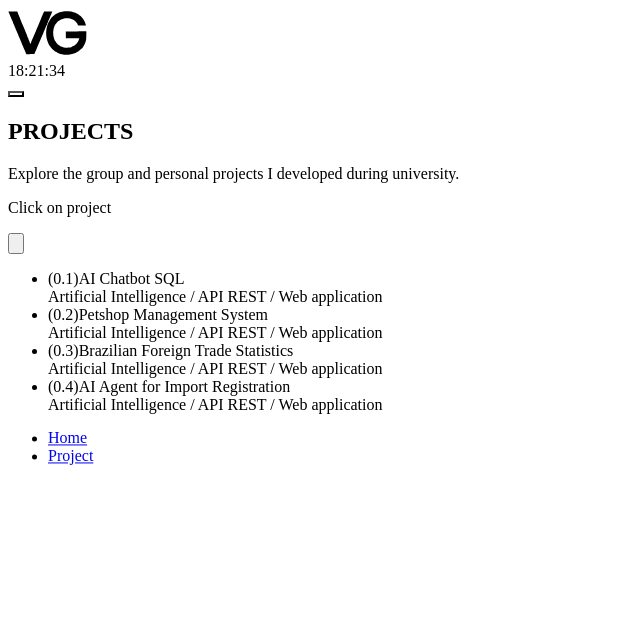
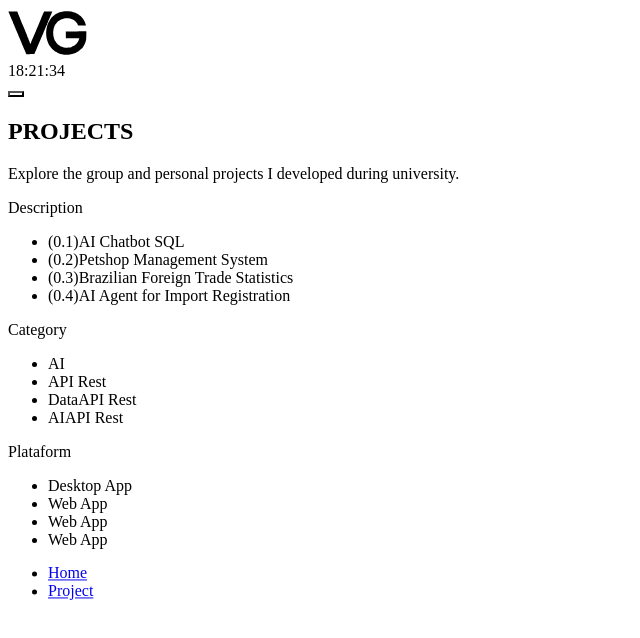
Before and after one commit to victorrgodoy/victorgodoy.dev, a React (Vite) app: page /project in a window 1280 px wide. Shown: the top 638 px of the page, without its empty margins (0-640 px from the left). Built offline with nearby package versions, Linux system fonts and the light colour scheme; the HTML template or start-up script is replaced by a standard one.

Commit message:
feat:implement my projects

```diff
--- a/src/App.tsx
+++ b/src/App.tsx
@@ -29,7 +29,7 @@ function App() {
                 <Route path="/project" element={<Project key="project" />} />
               </Routes>
             </main>
-             <Navbar />
+            <Navbar />
           </AnimatePresence>
           <Footer />
         </div>
--- a/src/components/layout/Footer.tsx
+++ b/src/components/layout/Footer.tsx
@@ -1,7 +1,6 @@
 function Footer() {
   return (
-    <footer className="mt-auto flex justify-between items-center text-xs text-[var(--color-text)]">
-    </footer>
+    <footer className="mt-auto flex justify-between items-center text-xs text-[var(--color-text)]"></footer>
   );
 }
 
--- a/src/pages/project/ProjectFeature.tsx
+++ b/src/pages/project/ProjectFeature.tsx
@@ -1,29 +1,57 @@
 import { motion } from "framer-motion";
 import { itemVariants } from "../../util/Motion";
-import FilterButton from "./components/FilterButton";
 import { projects } from "../../util/Info";
 
-function ProjectFeature(){
-    return(
-            <motion.div variants={itemVariants}>
-                <div className="flex justify-between text-[1.6vh] text-[var(--color-detail)] mb-[1vh]">
-                    <p>Click on project</p>
-                    <FilterButton/>
-                </div>
+function ProjectFeature() {
+  return (
+   <motion.div variants={itemVariants} className="grid grid-cols-[2fr_1fr_1fr] gap-x-[2vh]">
 
-                <ul className="flex flex-col gap-[2vh]">
+  <div className="col-span-1 flex flex-col gap-y-[2vh]">
+    <p className="text-[var(--color-detail)]">Description</p>
+    <ul className="flex flex-col gap-y-[1.5vh]">
       {projects.map((p, i) => (
-                        <li className="flex justify-between">
+        <li className="flex justify-between" key={p.id}>
           <div className="flex items-center gap-[1vh]">
-                            <span className="text-blue-300 text-[1.3vh]">(0.{i + 1})</span>
+            <span className="text-[var(--color-tag-category)] text-[1.3vh]">(0.{i + 1})</span>
             <span>{p.name}</span>
           </div>
-                        <span className="text-[1.5vh] text-[var(--color-detail)]">{p.type}</span>
         </li>
       ))}
     </ul>
+  </div>
+
+  {/* Coluna 2 - Category */}
+  <div className="flex flex-col gap-y-[2vh]">
+    <p className="text-[var(--color-detail)]">Category</p>
+    <ul className="flex flex-col gap-y-[1.5vh]">
+      {projects.map((p, i) => (
+        <li key={i} className="flex flex-wrap gap-[1.5vh]">
+          {p.type.category.map((c, idx) => (
+            <span
+              key={idx}
+              className={"text-[var(--color-tag-category)]"}
+            >
+              {c}
+            </span>
+          ))}
+        </li>
+      ))}
+    </ul>
+  </div>
+
+  {/* Coluna 3 se quiser adicionar outra info ou apenas espaço */}
+  <div className="flex flex-col gap-y-[2vh]">
+    <p className="text-[var(--color-detail)]">Plataform</p>
+    <ul className="flex flex-col gap-y-[1.5vh]">
+      {projects.map((p, i) => (
+        <li key={i} className="text-[var(--color-tag-category-2)]">
+          {p.type.platform}
+        </li>
+      ))}
+    </ul>
+  </div>
 </motion.div>
-    )
+  );
 }
 
 export default ProjectFeature;
--- a/src/styles/global.css
+++ b/src/styles/global.css
@@ -8,16 +8,22 @@
 }
 
 :root {
-  --color-background: #F2F2F2;
-  --color-text: #0A0A0A;
+  --color-background: #f2f2f2;
+  --color-text: #0a0a0a;
   --color-detail: #858585;
+
+  --color-tag-category: #0288db;
+  --color-tag-category-2: #03c00c;
   --font-primary: "Satoshi", sans-serif;
 }
 
 .dark {
   --color-background: #0a0a0a;
   --color-text: #f2f2f2;
-   --color-detail: #858585;
+  --color-detail: #858585;
+  --color-tag-category: #81a4f4;
+  --color-tag-category-2: #76d499;
+
   --font-primary: "Satoshi", sans-serif;
 }
 
--- a/src/util/Info.tsx
+++ b/src/util/Info.tsx
@@ -8,7 +8,10 @@ export const projects = [
     client: "Fatec",
     year: 2024,
     link: <a href="https://github.com/victorrgodoy/chat-bot-sql">Github</a>,
-    type: "Artificial Intelligence / API REST / Web application"
+    type: {
+      category: ["AI"],
+      platform: "Desktop App",
+    },
   },
   {
     id: 2,
@@ -18,8 +21,15 @@ export const projects = [
     stack: ["Typescript", "Express", "React", "Bootstrap", "Postgresql"],
     client: "Fatec",
     year: 2025,
-    link: <a href="https://github.com/victorrgodoy/poo-fatec/tree/main/atvv-pl-typescript">Github</a>,
-    type: "Artificial Intelligence / API REST / Web application"
+    link: (
+      <a href="https://github.com/victorrgodoy/poo-fatec/tree/main/atvv-pl-typescript">
+        Github
+      </a>
+    ),
+    type: {
+      category: ["API Rest"],
+      platform: "Web App",
+    },
   },
   {
     id: 3,
@@ -30,7 +40,7 @@ export const projects = [
     client: "Fatec",
     year: 2025,
     link: <a href="https://github.com/CodeDontBlow/PontoLog">Github</a>,
-    type: "Artificial Intelligence / API REST / Web application",
+    type: { category: ["Data", "API Rest"], platform: "Web App" },
     imgs: [
       "/assets/img/pontolog_1.png",
       "/assets/img/pontolog_2.png",
@@ -53,6 +63,9 @@ export const projects = [
     client: "TecSys",
     year: 2025,
     link: <a href="https://github.com/CodeDontBlow/API-4SEMESTRE">Github</a>,
-    type: "Artificial Intelligence / API REST / Web application"
+    type: {
+      category: ["AI", "API Rest"],
+      platform: "Web App",
+    },
   },
 ];
```
Also changed, not shown: src/components/interface/Navbar.tsx (+5 -2 lines), src/components/layout/Header.tsx (+4 -5 lines), src/pages/home/HomeHero.tsx (+20 -5 lines), src/pages/project/Project.tsx (+7 -6 lines), src/pages/project/ProjectHero.tsx (+9 -7 lines), src/pages/project/Off.tsx (renamed from src/pages/project/ProjectContent.tsx). Lines whose indentation alone changed are shown as unchanged.
